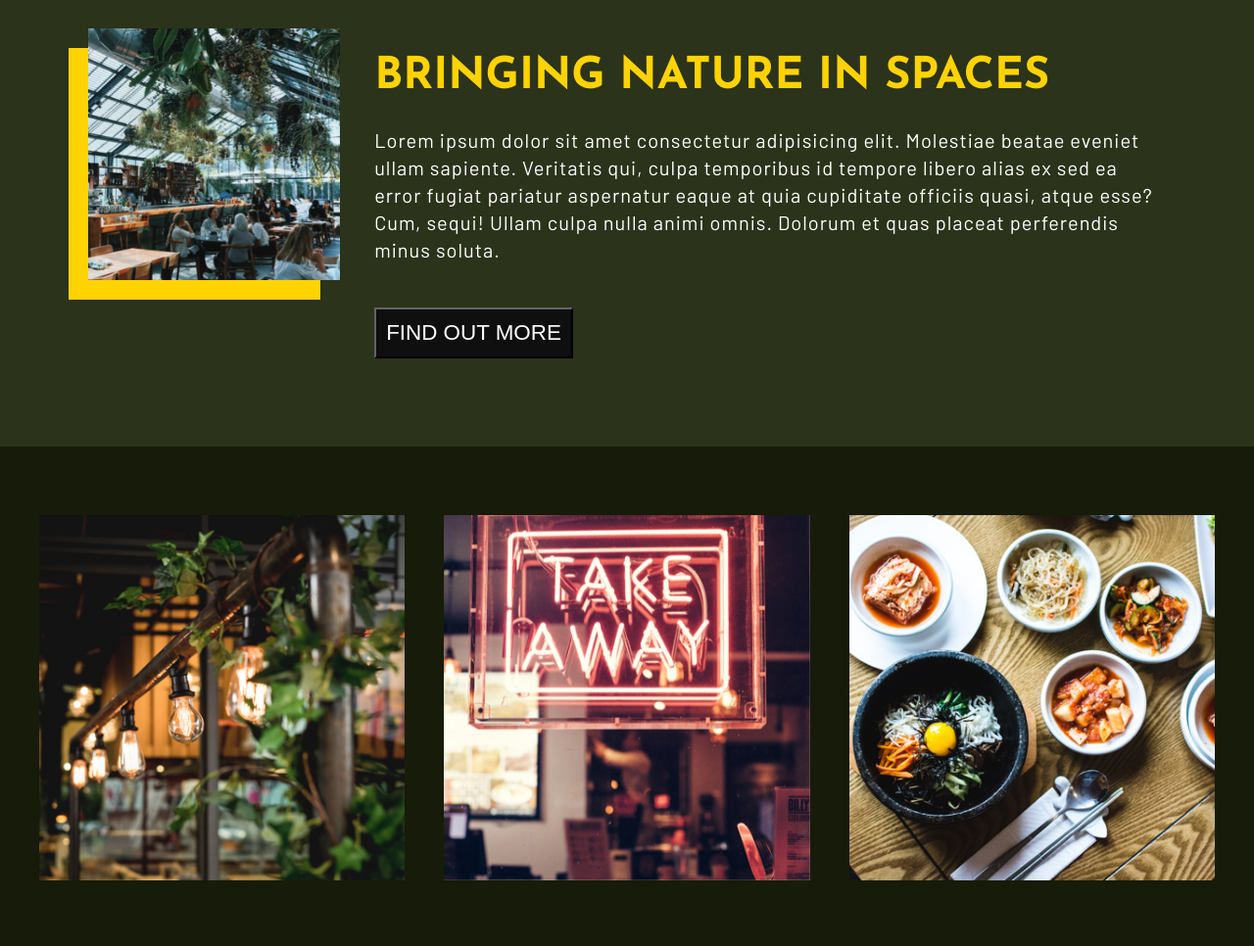
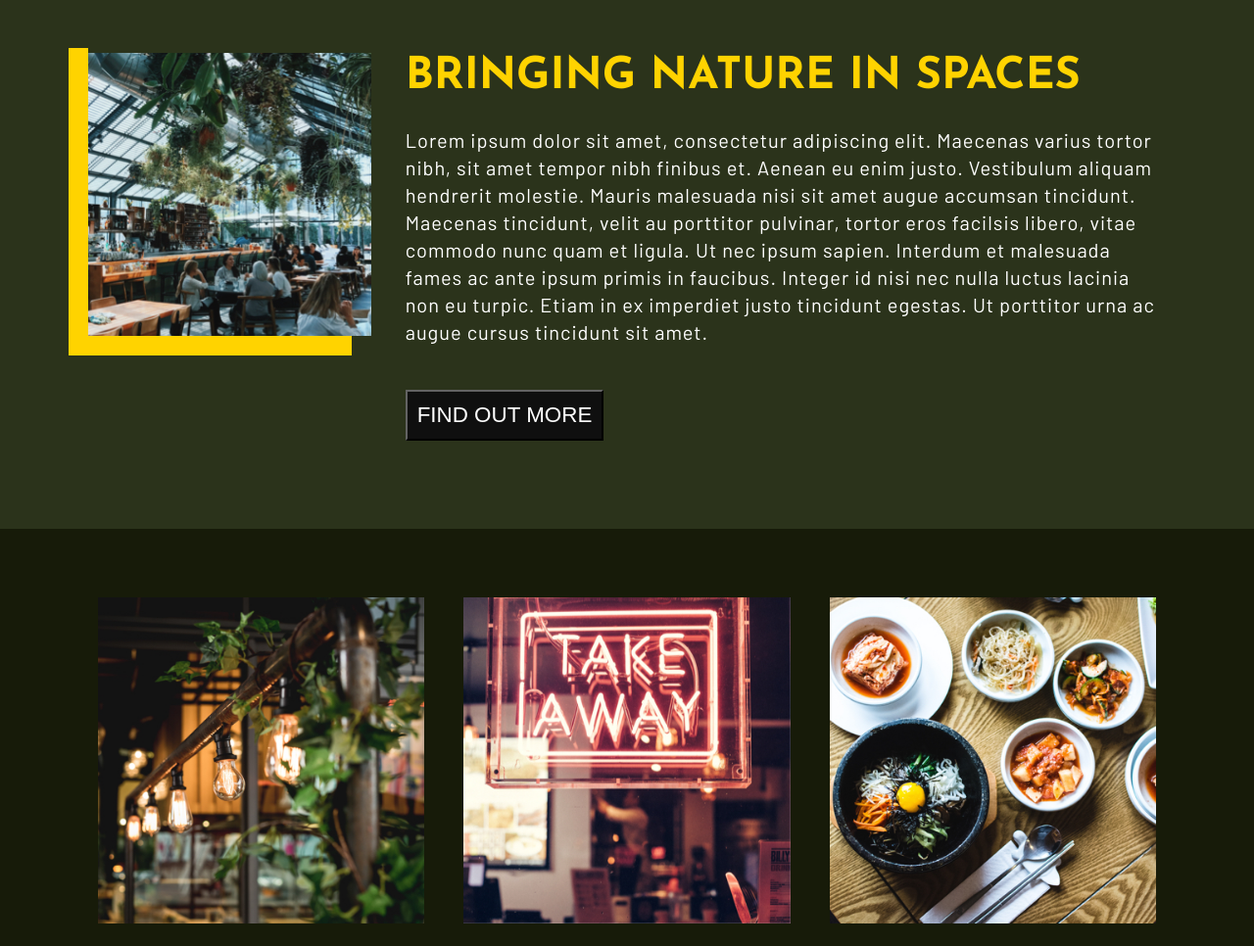
Before and after one commit to mzubtsova/Project-1, a plain HTML site: page index.html in a window 1280 px wide. Shown: the part 3260-4226 px from the top of the page at 98% size. Drawn offline with Linux system fonts and the light colour scheme.

Commit message:
updates in nature section

```diff
--- a/index.html
+++ b/index.html
@@ -181,6 +181,7 @@
 
     <!-- start of nature section -->
     <section class="nature" id="nature">
+
         <div class="flexContainer">
             <div class="flexItem">
                 <div class="natureImgContainer">
@@ -190,13 +191,16 @@
             <div class="flexItem">
                 <div class="textContainer">
                     <h3>bringing nature in spaces</h3>
-                    <p>Lorem ipsum dolor sit amet consectetur adipisicing elit. Molestiae beatae eveniet ullam sapiente.
-                        Veritatis qui, culpa temporibus id tempore libero alias ex sed ea error fugiat pariatur
-                        aspernatur eaque at quia cupiditate officiis quasi, atque esse? Cum, sequi! Ullam culpa nulla
-                        animi omnis. Dolorum et quas placeat perferendis minus soluta.</p>
+                    <p>Lorem ipsum dolor sit amet, consectetur adipiscing elit. Maecenas varius tortor nibh, sit amet tempor nibh finibus et.
+                    Aenean eu enim justo. Vestibulum aliquam hendrerit molestie. Mauris malesuada nisi sit amet augue accumsan tincidunt.
+                    Maecenas tincidunt, velit au porttitor pulvinar, tortor eros facilsis libero, vitae commodo nunc quam et ligula. Ut nec
+                    ipsum sapien. Interdum et malesuada fames ac ante ipsum primis in faucibus. Integer id nisi nec nulla luctus lacinia non
+                    eu turpic. Etiam in ex imperdiet justo tincidunt egestas. Ut porttitor urna ac augue cursus tincidunt sit amet.
+                    </p>
                     <button class="blackButton">find out more</button>
 
                 </div> <!-- end of textContaner -->
+
             </div>
         </div>
 
--- a/styles/sass/partials/_sections.scss
+++ b/styles/sass/partials/_sections.scss
@@ -108,7 +108,7 @@
   width: 80%;
 }
 .rightDescription{
-  position: relative;
+position: relative;
 margin-right: 0px;
 text-align: end;
 }
@@ -141,6 +141,7 @@ width: 80%;
 h5{
   text-transform: uppercase;
   color: #fff;
+  font-weight: bold;
 }
 p{
   margin-left: 35px;
@@ -249,14 +250,15 @@ transform: translate(-2%,-50%);
   height: 100%;
 }
 /* nature section */
-.nature{
+.nature {
   padding: 90px 90px;
   background-color: #2b331b;
 }
 
 .natureImgContainer img {
-  width: 1000px;
+  width: 2000px;
   box-shadow: -20px 20px 0px 0px #ffd300;
+  padding-top: 25px;
 }
 .nature .flexContainer .flexItem{
   flex: auto;
@@ -276,7 +278,6 @@ transform: translate(-2%,-50%);
 }
 
 
-
 footer {
   background-color: #0F0F0F;
   p{
@@ -288,7 +289,7 @@ footer {
 /* Gallery section */
 .gallery{
   background-color: #171b09;
-  padding: 50px 20px;
+  padding: 50px 80px;
 }
 .galleryImage{
   text-align: center;
```
Also changed, not shown: styles/styles.css.
